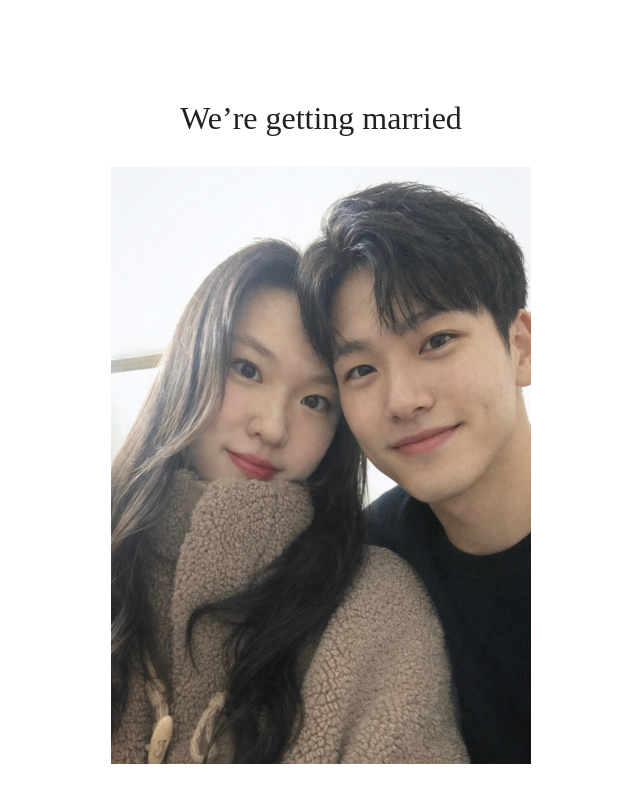
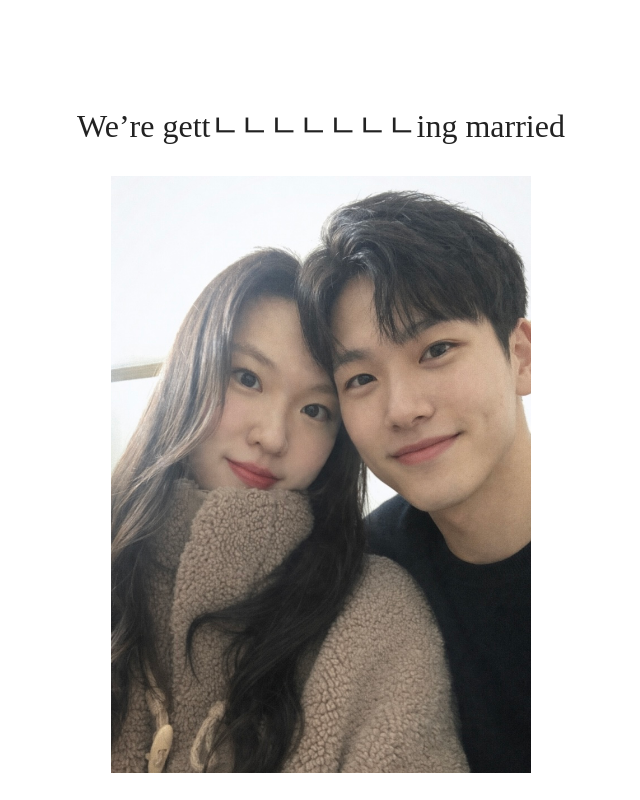
Before and after one commit to wedding-tech/mobile-wedding, a plain HTML site: page index.html in a window 1280 px wide. Shown: the top 800 px of the page, without its empty margins (319-959 px from the left). Drawn offline with Linux system fonts and the light colour scheme.

Commit message:
Update index.html

```diff
--- a/index.html
+++ b/index.html
@@ -74,7 +74,7 @@
 
   <!-- 인트로 -->
   <div class="section">
-    <div class="title">We’re getting married</div>
+    <div class="title">We’re gettㄴㄴㄴㄴㄴㄴㄴing married</div>
     <img src="https://wedding-tech.github.io/mobile-wedding/xxx.jpg" alt="wedding photo">
   </div>
 
```
